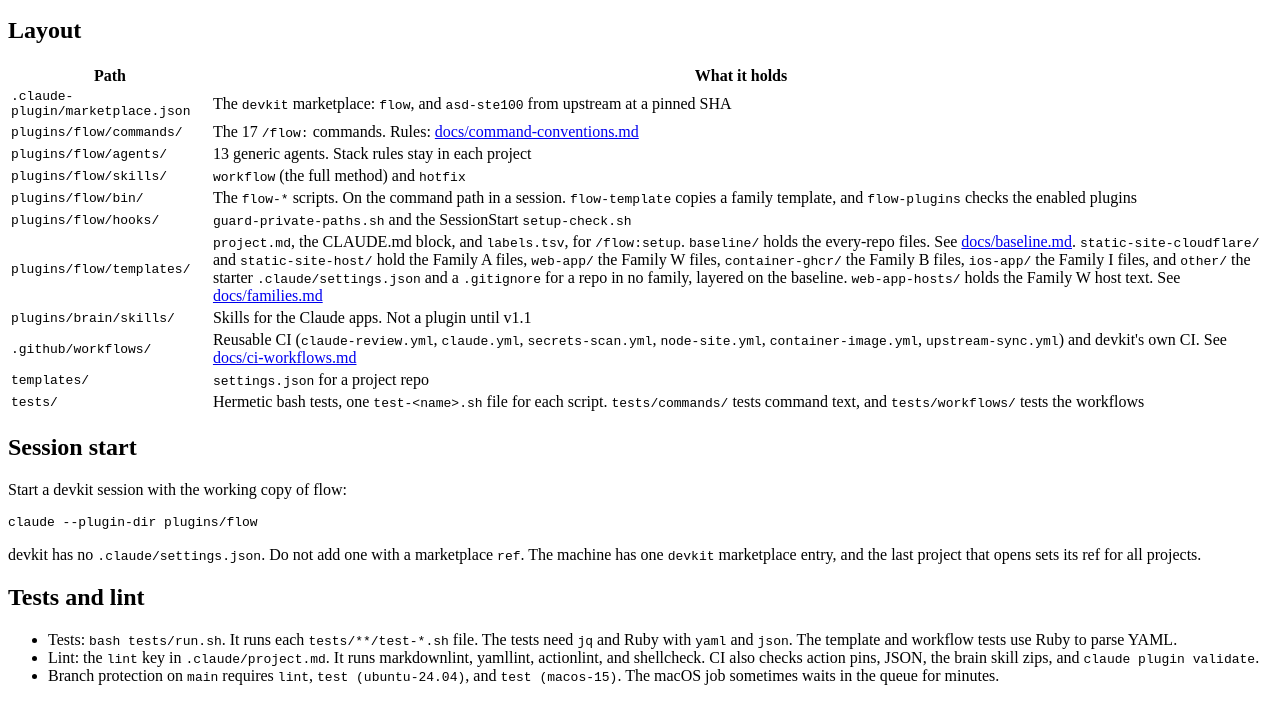
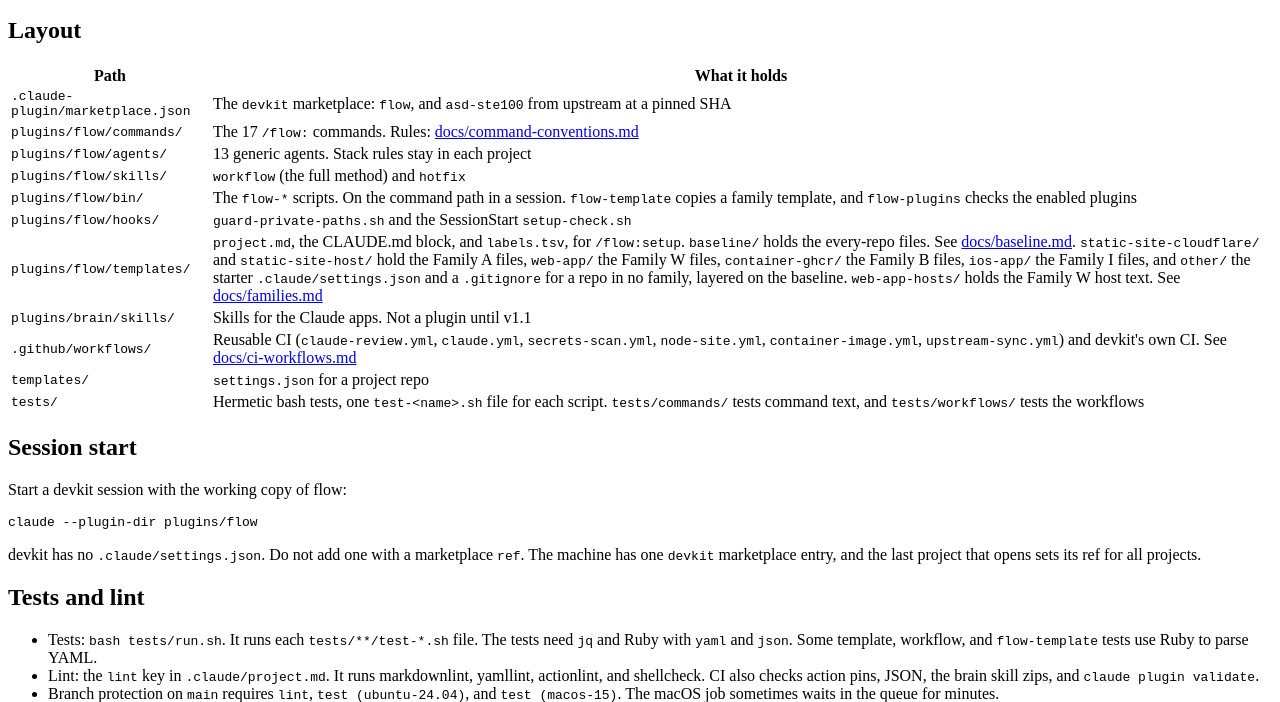
Before and after one commit to unibrain1/devkit, an Eleventy site: page CLAUDE.md in a window 1280 px wide. Shown: the part 105-807 px from the top of the page. Built offline with nearby package versions, Linux system fonts and the light colour scheme; Eleventy itself is replaced by a stand-in of ours; code samples lack their colours; files that its build step writes are made by us from their sources.

Commit message:
docs: name the tests that use Ruby

```diff
--- a/CLAUDE.md
+++ b/CLAUDE.md
@@ -36,8 +36,8 @@ that opens sets its ref for all projects.
 ## Tests and lint
 
 - Tests: `bash tests/run.sh`. It runs each `tests/**/test-*.sh` file.
-  The tests need `jq` and Ruby with `yaml` and `json`. The template and
-  workflow tests use Ruby to parse YAML.
+  The tests need `jq` and Ruby with `yaml` and `json`. Some template,
+  workflow, and `flow-template` tests use Ruby to parse YAML.
 - Lint: the `lint` key in `.claude/project.md`. It runs markdownlint,
   yamllint, actionlint, and shellcheck. CI also checks action pins, JSON,
   the brain skill zips, and `claude plugin validate`.
```
